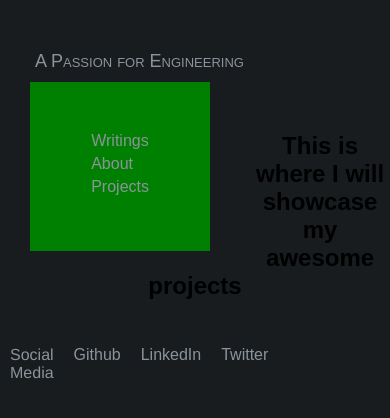
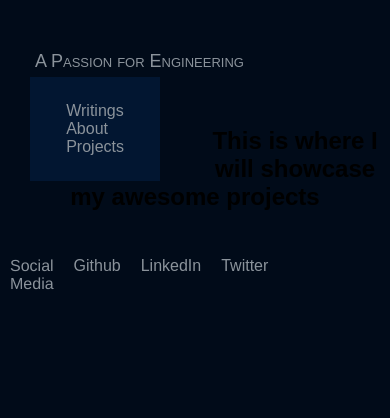
Before and after one commit to dave5801/Portfolio, a React (Create React App) app in the folder portfolio-site/: page /projects in a window 390 px wide. Shown: the top 418 px of the page. Built offline with nearby package versions, Linux system fonts and the light colour scheme.

Commit message:
i think the navbar is good for now, responsiveness looks pretty good

```diff
--- a/portfolio-site/src/index.css
+++ b/portfolio-site/src/index.css
@@ -1,6 +1,6 @@
 body {
   margin: 0;
   padding: 0;
-  background-color: #181c1f;
+  background-color: #010b19;
   font-family: sans-serif;
 }
--- a/portfolio-site/src/scenes/home/navigation/navbar.css
+++ b/portfolio-site/src/scenes/home/navigation/navbar.css
@@ -1,44 +1,25 @@
 .Navbar-main{
-   /* background-color: blue;*/
    display: block;
-
-
 }
 
 .Navbar-elements{
-    background-color: #181c1f;
-    /*background-color: red;*/
+    background-color: #010b19;
     padding: 30px;
-   /* padding-bottom: 30px;*/
-  /* display: block;*/
-
 }
 
-/* appears to do nothing yet
-.Navbar-elements li .Link{
-    padding-top: 50px;
-    padding-right: 10px;
-    padding-bottom: 5px;
-    padding-left: 10px;
-    font-family: Helvetica;
-    color: #8b939b;
-}*/
 .Nav-left li{
     text-decoration: none;
 }
 
 .Nav-left {
-   /* background-color: blue;*/
     font-size: 18px;
     font-variant: small-caps;
     list-style: none;
     padding: 5px;
     float:left;
-
 }
 
 .Nav-right {
-    /*background-color: green; */
     font-size: 14px;
     font-weight: lighter;
     list-style: none;
@@ -73,20 +54,10 @@
         float: none;
     }
     .Nav-right{
-       /* background-color: #181c1f;*/
-       background-color: green;
+        background-color: #021631;
         float: left;
-        /*display: block;*/
         display: inline-block;
-        padding: 50px;
+        padding: 25px;
         text-align: left;
     }
-    .Navbar-elements li {
-        padding-bottom: 5px;
-    }
-    /*
-.Nav-right {
-    display: none;
-  }*/
-
 }
--- a/portfolio-site/src/scenes/home/navigation/navbar.js
+++ b/portfolio-site/src/scenes/home/navigation/navbar.js
@@ -10,11 +10,6 @@ import Projects from './../Projects/projects';
 
 class Navbar extends Component {
   render() {
-
-    var linkStyle = {
-      textDecoration: 'none',
-      color: 'white'
-    };
 
     return (
       <Router>
```
